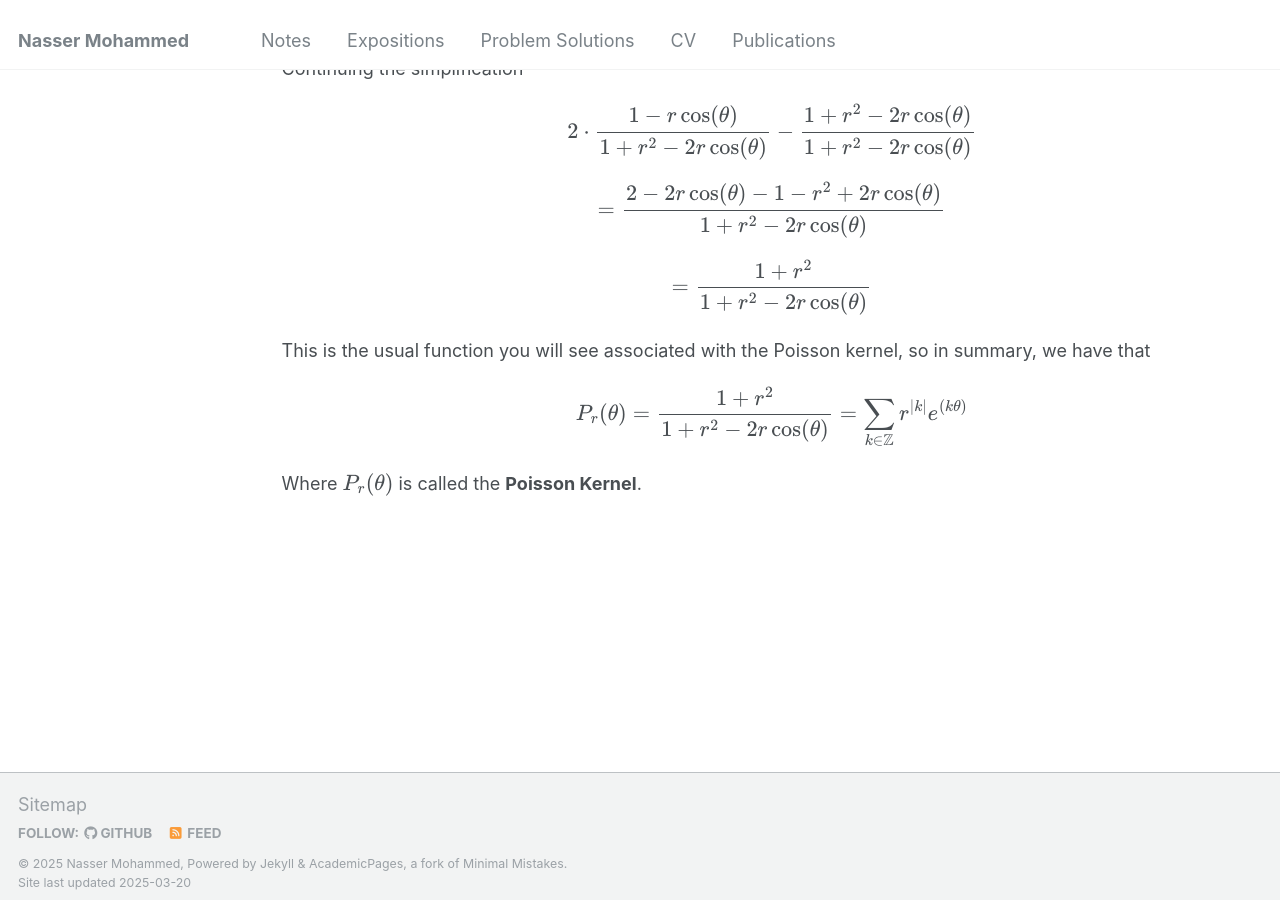
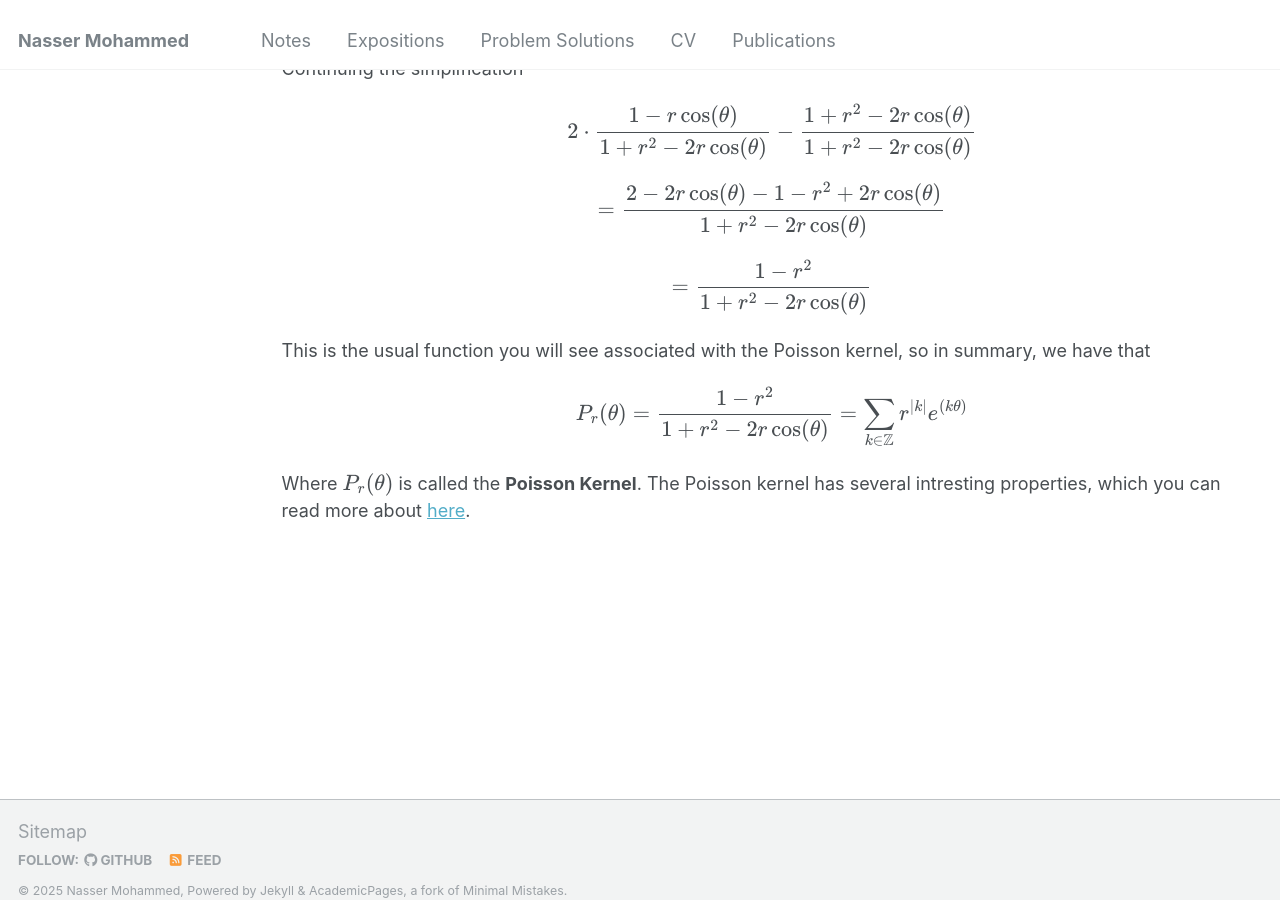
Before and after one commit to Nasser-Mohammed/Nasser-Mohammed.github.io, a Jekyll site: the page built from _pages/notes/Fourier-Analysis/poisson-kernel.md, in a window 1280 px wide and 900 px high, scrolled down 5282 px. Built offline with Jekyll 4.4.1, drawn with Linux system fonts in a browser that asks for light colours.

Commit message:
Update poisson-kernel.md

```diff
--- a/_pages/notes/Fourier-Analysis/poisson-kernel.md
+++ b/_pages/notes/Fourier-Analysis/poisson-kernel.md
@@ -89,7 +89,7 @@ Subtracting 1 gives,
 Continuing the simplification
 \\[2\cdot\frac{1-r\cos(\theta)}{1+r^2-2r\cos(\theta)} - \frac{1+r^2-2r\cos(\theta)}{1+r^2-2r\cos(\theta)}\\]
 \\[ =\frac{2-2r\cos(\theta) - 1 -r^2 + 2r\cos(\theta)}{1+r^2-2r\cos(\theta)}\\]
-\\[=\frac{1+r^2}{1+r^2-2r\cos(\theta)}\\]
+\\[=\frac{1-r^2}{1+r^2-2r\cos(\theta)}\\]
 This is the usual function you will see associated with the Poisson kernel, so in summary, we have that
-\\[P_r(\theta) = \frac{1+r^2}{1+r^2-2r\cos(\theta)} = \sum_{k \in \mathbb{Z}}r^{|k|}e^{(k\theta)}\\]
-Where \\(P_r(\theta)\\) is called the **Poisson Kernel**.
+\\[P_r(\theta) = \frac{1-r^2}{1+r^2-2r\cos(\theta)} = \sum_{k \in \mathbb{Z}}r^{|k|}e^{(k\theta)}\\]
+Where \\(P_r(\theta)\\) is called the **Poisson Kernel**. The Poisson kernel has several intresting properties, which you can read more about [here](https://en.wikipedia.org/wiki/Poisson_kernel).
```
